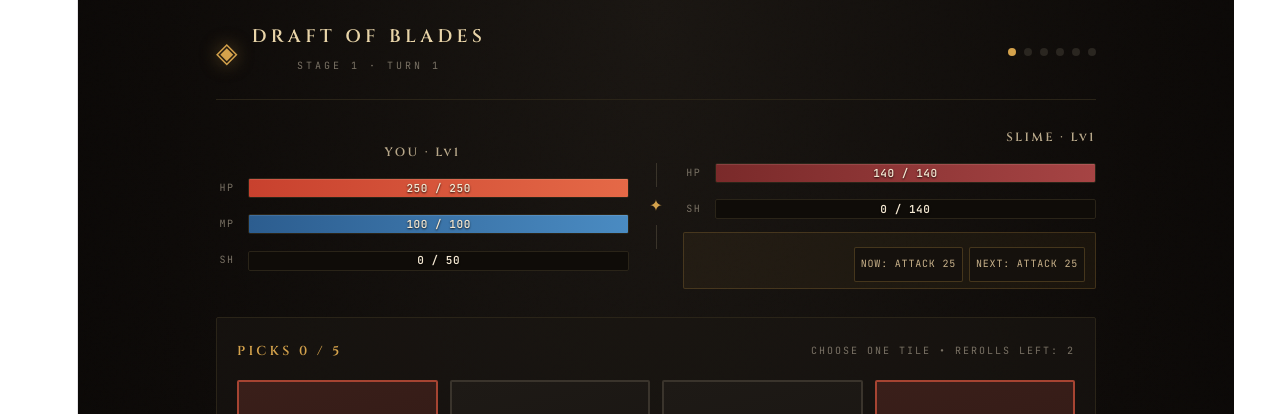
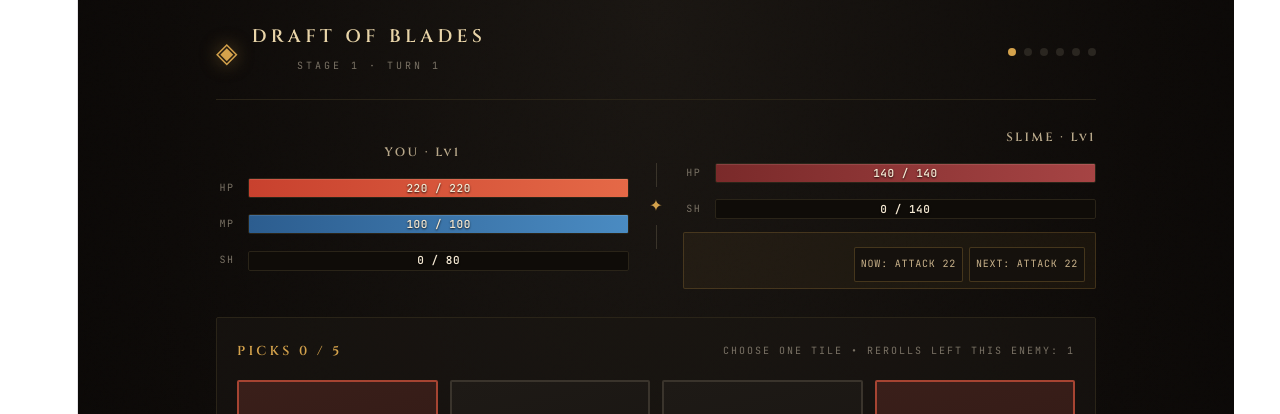
Before and after one commit to Ayazdi/combat-prototype, a React (Vite) app: page / in a window 1280 px wide. Shown: the top 414 px of the page. Built offline with nearby package versions, Linux system fonts and the light colour scheme.

Commit message:
feat: rebalance hero stats, update enemy abilities, and enhance combat mechanics

```diff
--- a/src/DraftCombat.jsx
+++ b/src/DraftCombat.jsx
@@ -1,4 +1,3 @@
-import React from 'react';
 import useCombat from './useCombat';
 import { styles, globalCss } from './styles';
 
@@ -45,11 +44,10 @@ export default function DraftCombat() {
 
         {/* Tile draft row + reroll / discard / submit controls */}
         <DraftArea
-          round={state.round}
           phase={state.phase}
           currentRow={state.currentRow}
-          rerollLocked={state.rerollLocked}
-          rerollsLeftRun={state.rerollsLeftRun}
+          rerollsLeftEnemy={state.rerollsLeftEnemy}
+          discardsLeftTurn={state.discardsLeftTurn}
           playerMana={state.playerMana}
           discardCost={state.discardCost}
           deckSize={state.deckSize}
--- a/src/components/CombatLog.jsx
+++ b/src/components/CombatLog.jsx
@@ -1,4 +1,3 @@
-import React from 'react';
 import { styles } from '../styles';
 
 // ============================================================
--- a/src/components/Combatants.jsx
+++ b/src/components/Combatants.jsx
@@ -1,4 +1,3 @@
-import React from 'react';
 import { TUNING } from '../constants';
 import { styles } from '../styles';
 
--- a/src/components/CommittedSequence.jsx
+++ b/src/components/CommittedSequence.jsx
@@ -1,4 +1,4 @@
-import React, { useState } from 'react';
+import { useState } from 'react';
 import { styles } from '../styles';
 import { tileGlyph, tileStyle } from '../tileHelpers';
 
--- a/src/components/DraftArea.jsx
+++ b/src/components/DraftArea.jsx
@@ -1,4 +1,3 @@
-import React from 'react';
 import { TUNING } from '../constants';
 import { styles } from '../styles';
 import { tileGlyph, tileLabel, tileStyle } from '../tileHelpers';
@@ -15,11 +14,10 @@ import { tileGlyph, tileLabel, tileStyle } from '../tileHelpers';
 // hits SUBMIT. Only accepted pure sequences (AA, DDD, …) pass.
 // ============================================================
 export default function DraftArea({
-  round,
   phase,
   currentRow,
-  rerollLocked,
-  rerollsLeftRun,
+  rerollsLeftEnemy,
+  discardsLeftTurn,
   playerMana,
   discardCost,
   deckSize,
@@ -38,12 +36,13 @@ export default function DraftArea({
   onSubmit,
 }) {
   const rerollDisabled =
-    phase !== 'drafting' || rerollLocked || rerollsLeftRun <= 0 || playerMana < TUNING.draft.rerollCost;
+    phase !== 'drafting' || rerollsLeftEnemy <= 0 || playerMana < TUNING.draft.rerollCost;
 
   const discardDisabled =
     phase !== 'drafting' ||
     committedLength === 0 ||
     selectedCommittedIndex === null ||
+    discardsLeftTurn <= 0 ||
     playerMana < discardCost;
 
   // Can't pick more tiles once we hit the max
@@ -63,7 +62,7 @@ export default function DraftArea({
           {phase === 'drafting'
             ? sequenceFull
               ? 'max reached — submit or discard'
-              : `choose one tile • rerolls left: ${rerollsLeftRun}`
+              : `choose one tile • rerolls left this enemy: ${rerollsLeftEnemy}`
             : phase === 'resolving'
               ? 'resolving…'
               : ''}
@@ -109,7 +108,7 @@ export default function DraftArea({
         >
           <span style={styles.ctrlIcon}>↻</span>
           <span>REROLL</span>
-          <span style={styles.ctrlCost}>{TUNING.draft.rerollCost} MP • {rerollsLeftRun} LEFT</span>
+          <span style={styles.ctrlCost}>{TUNING.draft.rerollCost} MP • {rerollsLeftEnemy} LEFT (ENEMY)</span>
         </button>
 
         <button
@@ -123,7 +122,7 @@ export default function DraftArea({
         >
           <span style={styles.ctrlIcon}>✕</span>
           <span>DISCARD SELECTED</span>
-          <span style={styles.ctrlCost}>{discardCost} MP</span>
+          <span style={styles.ctrlCost}>{discardCost} MP • {discardsLeftTurn} LEFT (TURN)</span>
         </button>
 
         {/* SUBMIT — highlighted green when the sequence is valid */}
--- a/src/components/Header.jsx
+++ b/src/components/Header.jsx
@@ -1,4 +1,3 @@
-import React from 'react';
 import { TUNING } from '../constants';
 import { styles } from '../styles';
 
--- a/src/components/ResultOverlay.jsx
+++ b/src/components/ResultOverlay.jsx
@@ -1,4 +1,3 @@
-import React from 'react';
 import { TUNING } from '../constants';
 import { styles } from '../styles';
 
--- a/src/constants.js
+++ b/src/constants.js
@@ -3,36 +3,35 @@
 // ============================================================
 export const TUNING = {
   player: {
-    maxHp: 250,
+    maxHp: 220,
     maxMana: 100,
-    maxShield: 50,
-    manaRegenPerFoe: 20,
+    maxShield: 80,
+    manaRegenPerFoe: 25,
+    hpRegenPerFoe: 20,
     startingMana: 100,
   },
   tiles: {
-    attackBase: 25,
-    defenceBase: 20,
-    attackCombos: { 2: 1.25, 3: 1.5, 4: 1.75, 5: 3.0 },
-    defenceCombos: { 2: 1.25, 3: 2, 4: 3, 5: 4 },
+    attackBase: 30,
+    defenceBase: 15,
+    attackCombos: { 2: 1.4, 3: 1.8, 4: 2.3, 5: 3.0 },
+    defenceCombos: { 2: 1.4, 3: 1.8, 4: 2.3, 5: 2.5 },
   },
   draft: {
     rowSize: 8,
     // Base number of selections allowed each turn.
     maxSequence: 5,
-    // Total rerolls available across the whole run (enemy 1 -> final enemy).
-    maxRerollsPerRun: 2,
+    // Action limits.
+    maxRerollsPerEnemy: 1,
+    maxDiscardsPerTurn: 1,
     rerollCost: 25,
     discardCost: 25,
   },
   // Deck composition per battle — shuffled fresh when a new enemy fight begins.
   // Total cards = sum of all values. Tune these to adjust tile frequency.
-  deckComposition: { A: 10, D: 8, E: 22 }, // 40 cards per battle
+  deckComposition: { A: 12, D: 10, E: 18 }, // 40 cards per battle
   enemyAI: {
     // Weighted random enemy intent: 2 attacks for each 1 defend on average.
     intentWeights: { attack: 2, defend: 1 },
-    // Level 1 defend amount starts at 10 and scales by enemy level.
-    defendBaseShield: 10,
-    defendShieldPerLevel: 5,
   },
   // Accepted combos. Submit can contain extra tiles/empties; the best
   // available combo from this list is what gets resolved.
@@ -47,11 +46,11 @@ export const TUNING = {
     E: 50,
   },
   enemies: [
-    { id: 1, name: 'Slime', hp: 140, attack: 25, ability: null },
-    { id: 2, name: 'Goblin', hp: 260, attack: 30, ability: 'charged_strike' },
-    { id: 3, name: 'Mage', hp: 220, attack: 28, ability: 'empty_plus' },
-    { id: 4, name: 'Knight', hp: 340, attack: 38, ability: 'no_first_defence' },
-    { id: 5, name: 'Warden', hp: 300, attack: 42, ability: 'reroll_lock' },
-    { id: 6, name: 'Witch', hp: 260, attack: 35, ability: 'double_discard' },
+    { id: 1, name: 'Slime', hp: 140, attack: 22, defend: 10, ability: null },
+    { id: 2, name: 'Goblin', hp: 220, attack: 28, defend: 15, ability: 'charged_strike' },
+    { id: 3, name: 'Mage', hp: 230, attack: 30, defend: 20, ability: 'empty_plus' },
+    { id: 4, name: 'Knight', hp: 320, attack: 35, defend: 25, ability: 'armored' },
+    { id: 5, name: 'Warden', hp: 280, attack: 38, defend: 30, ability: 'adaptive' },
+    { id: 6, name: 'Witch', hp: 260, attack: 42, defend: 35, ability: 'double_discard' },
   ],
 };
--- a/src/useCombat.js
+++ b/src/useCombat.js
@@ -1,6 +1,6 @@
 import { useState, useEffect, useRef } from 'react';
 import { TUNING } from './constants';
-import { buildShuffledDeck, drawFromDeck, computeResolution, abilityDescription, isValidSequence, findBestAcceptedSequence } from './gameHelpers';
+import { buildShuffledDeck, drawFromDeck, computeResolution, isValidSequence, findBestAcceptedSequence } from './gameHelpers';
 
 // ============================================================
 // useCombat — encapsulates every piece of combat state and
@@ -27,7 +27,8 @@ export default function useCombat() {
   const [picksUsed, setPicksUsed] = useState(0);
   const [pickLimit, setPickLimit] = useState(TUNING.draft.maxSequence);
   const [currentRow, setCurrentRow] = useState([]);
-  const [rerollsUsedRun, setRerollsUsedRun] = useState(0);
+  const [rerollsUsedEnemy, setRerollsUsedEnemy] = useState(0);
+  const [discardsUsedTurn, setDiscardsUsedTurn] = useState(0);
   // Persistent battle deck — rebuilt fresh at the start of each enemy fight.
   const [deck, setDeck] = useState([]);
   const [deckShuffleCount, setDeckShuffleCount] = useState(1);
@@ -39,7 +40,6 @@ export default function useCombat() {
   const [incomingDamage, setIncomingDamage] = useState(0);
   const [enemyTelegraph, setEnemyTelegraph] = useState('');
   const [enemyIntentQueue, setEnemyIntentQueue] = useState([]);
-  const [rerollLocked, setRerollLocked] = useState(false);
 
   // Ref used to auto-scroll the battle log
   const logEndRef = useRef(null);
@@ -59,8 +59,10 @@ export default function useCombat() {
   const getBattleDeckComposition = () => {
     const base = { ...TUNING.deckComposition };
     if (enemy.ability === 'empty_plus') {
-      // Mage: heavier empty tile presence in the battle deck
-      base.E += 8; base.A = Math.max(1, base.A - 4); base.D = Math.max(1, base.D - 4);
+      // Mage: shift 4 cards into No Action while keeping the deck at 40 cards.
+      base.E += 4;
+      base.A = Math.max(1, base.A - 2);
+      base.D = Math.max(1, base.D - 2);
     }
     return base;
   };
@@ -68,7 +70,7 @@ export default function useCombat() {
   /**
    * Shuffle a fresh deck for this battle and draw the initial card pool.
    * Returns [remainingDeck, initialPool].
-   * Knight's no_first_defence swaps any D cards out of the initial pool.
+   * Builds initial 8-tile board from the shuffled deck.
    */
   const buildBattleDeck = () => {
     const composition = getBattleDeckComposition();
@@ -78,18 +80,6 @@ export default function useCombat() {
       const { card, deck: nextDeck } = drawFromDeck(workingDeck, composition);
       workingDeck = nextDeck;
       initialPool.push(card);
-    }
-    if (enemy.ability === 'no_first_defence') {
-      // Remove D tiles from initial pool for Knight
-      for (let i = 0; i < initialPool.length; i++) {
-        let attempts = 0;
-        while (initialPool[i] === 'D' && workingDeck.length > 0 && attempts < 30) {
-          const { card, deck: nextDeck } = drawFromDeck(workingDeck, composition);
-          workingDeck = nextDeck;
-          if (card !== 'D') { initialPool[i] = card; break; }
-          attempts++;
-        }
-      }
     }
     return [workingDeck, initialPool];
   };
@@ -101,9 +91,9 @@ export default function useCombat() {
       : TUNING.draft.discardCost;
   };
 
-  /** Enemy defend amount scales by enemy level (id). */
+  /** Enemy defend amount is explicit per enemy definition. */
   const getEnemyDefendShield = () => {
-    return TUNING.enemyAI.defendBaseShield + (enemy.id - 1) * TUNING.enemyAI.defendShieldPerLevel;
+    return enemy.defend || 0;
   };
 
   const refillEnemyIntentBag = () => {
@@ -127,26 +117,19 @@ export default function useCombat() {
   /** Build a weighted random enemy intent for a specific turn number. */
   const rollEnemyIntent = (turnNum) => {
     let type = drawEnemyIntentType();
-    let amount = 0;
-    let text = '';
 
     // Goblin charged-strike keeps priority on every 3rd turn.
     if (enemy.ability === 'charged_strike' && turnNum % 3 === 0) {
       type = 'attack';
-      amount = 60;
-      text = `ATTACK ${amount} (CHARGED)`;
-      return { type, amount, text };
+      return { type, amount: 50, text: 'ATTACK 50 (CHARGED)' };
     }
 
     if (type === 'attack') {
-      amount = enemy.attack;
-      text = `ATTACK ${amount}`;
-    } else {
-      amount = getEnemyDefendShield();
-      text = `SHIELD +${amount}`;
+      return { type, amount: enemy.attack, text: `ATTACK ${enemy.attack}` };
     }
 
-    return { type, amount, text };
+    const defendAmount = getEnemyDefendShield();
+    return { type, amount: defendAmount, text: `SHIELD +${defendAmount}` };
   };
 
   /** Ensure we always have exactly two upcoming intents in the queue. */
@@ -171,20 +154,14 @@ export default function useCombat() {
     const currentIntent = queue[0] || { type: 'attack', amount: enemy.attack, text: `ATTACK ${enemy.attack}` };
     const incoming = currentIntent.type === 'attack' ? currentIntent.amount : 0;
 
-    // Warden reroll-lock on turns 3 & 6
-    if (enemy.ability === 'reroll_lock' && (turnNum === 3 || turnNum === 6)) {
-      setRerollLocked(true);
-    } else {
-      setRerollLocked(false);
-    }
-
     setIncomingDamage(incoming);
-    const lockText = enemy.ability === 'reroll_lock' && (turnNum === 3 || turnNum === 6) ? ' • Reroll locked' : '';
-    setEnemyTelegraph(lockText ? `REROLL LOCKED${lockText}` : '');
+    setEnemyTelegraph('');
     setCommitted([]);
     setSelectedCommittedIndex(null);
     setPicksUsed(0);
     setPickLimit(TUNING.draft.maxSequence);
+    setDiscardsUsedTurn(0);
+    if (turnNum === 1) setRerollsUsedEnemy(0);
     setRound(1);
     setPhase('drafting');
   };
@@ -195,10 +172,9 @@ export default function useCombat() {
 
   /** When the enemy changes, announce and start the first turn */
   useEffect(() => {
-    addLog(`Battle begins: ${enemy.name} (${enemy.hp} HP, ${enemy.attack} ATK)`);
-    if (enemy.ability) addLog(`Passive: ${abilityDescription(enemy.ability)}`);
     // Build a fresh deck and initial card pool for this battle.
     const [newDeck, initialPool] = buildBattleDeck();
+    // eslint-disable-next-line react-hooks/set-state-in-effect
     setDeck(newDeck);
     setCurrentRow(initialPool);
     setDeckShuffleCount(1);
@@ -230,7 +206,7 @@ export default function useCombat() {
     // Fill only truly empty slots (undefined/null). E is a real card in hand.
     const emptyIndex = committed.findIndex((t) => t === undefined || t === null);
     const newCommitted = [...committed];
-    let placedIndex = 0;
+    let placedIndex;
     if (emptyIndex >= 0) {
       newCommitted[emptyIndex] = tile;
       placedIndex = emptyIndex;
@@ -245,7 +221,6 @@ export default function useCombat() {
     setSelectedCommittedIndex(placedIndex);
     setPicksUsed((v) => v + 1);
 
-    const nextRound = round + 1;
     setRound((r) => r + 1);
 
     // Draw the replacement card from the persistent battle deck.
@@ -286,8 +261,7 @@ export default function useCombat() {
 
   /** Spend mana to reroll all 4 cards (max 2 per run) */
   const reroll = () => {
-    if (rerollLocked) return;
-    if (rerollsUsedRun >= TUNING.draft.maxRerollsPerRun) return;
+    if (rerollsUsedEnemy >= TUNING.draft.maxRerollsPerEnemy) return;
     if (playerMana < TUNING.draft.rerollCost) return;
     setPlayerMana((m) => m - TUNING.draft.rerollCost);
     // Draw rowSize fresh cards from the persistent battle deck (replaces whole pool).
@@ -304,7 +278,11 @@ export default function useCombat() {
     setDeck(workingDeck);
     if (reshuffleHits > 0) setDeckShuffleCount((v) => v + reshuffleHits);
     setCurrentRow(newPool);
-    setRerollsUsedRun((v) => v + 1);
+    setRerollsUsedEnemy((v) => v + 1);
+    if (enemy.ability === 'adaptive') {
+      setEnemyShield((s) => s + 25);
+      addLog(`  ${enemy.name} adapts: +25 shield (reroll)`);
+    }
   };
 
   /** Select a committed tile index to discard. Clicking again clears selection. */
@@ -321,6 +299,7 @@ export default function useCombat() {
    */
   const discardSelected = () => {
     if (committed.length === 0) return;
+    if (discardsUsedTurn >= TUNING.draft.maxDiscardsPerTurn) return;
     const discardIndex =
       selectedCommittedIndex !== null && selectedCommittedIndex >= 0 && selectedCommittedIndex < committed.length
         ? selectedCommittedIndex
@@ -344,7 +323,12 @@ export default function useCombat() {
 
     // Discard allows one additional pick this turn.
     setPickLimit((limit) => limit + 1);
+    setDiscardsUsedTurn((v) => v + 1);
     setSelectedCommittedIndex(null);
+    if (enemy.ability === 'adaptive') {
+      setEnemyShield((s) => s + 25);
+      addLog(`  ${enemy.name} adapts: +25 shield (discard)`);
+    }
   };
 
   /** Move one action card to an empty hand slot (null/undefined only). */
@@ -408,9 +392,14 @@ export default function useCombat() {
     addLog(logParts.join(' / '));
 
     // --- Apply player damage to enemy (enemy shield absorbs first) ---
-    const enemyAbsorbed = Math.min(enemyShield, damage);
+    const armoredReduction = enemy.ability === 'armored' && damage > 0 ? 10 : 0;
+    const effectiveDamage = Math.max(0, damage - armoredReduction);
+    if (armoredReduction > 0) {
+      addLog(`  ${enemy.name} armor reduces hit by ${armoredReduction}`);
+    }
+    const enemyAbsorbed = Math.min(enemyShield, effectiveDamage);
     const enemyShieldAfterHit = enemyShield - enemyAbsorbed;
-    const dealtToHp = damage - enemyAbsorbed;
+    const dealtToHp = effectiveDamage - enemyAbsorbed;
     const newEnemyHp = Math.max(0, enemyHp - dealtToHp);
     if (enemyAbsorbed > 0) {
       addLog(`  ${enemy.name} shield absorbs ${enemyAbsorbed}`);
@@ -420,10 +409,13 @@ export default function useCombat() {
 
     if (newEnemyHp <= 0) {
       const manaAfterFoe = Math.min(TUNING.player.maxMana, playerMana + TUNING.player.manaRegenPerFoe);
+      const hpAfterFoe = Math.min(TUNING.player.maxHp, playerHp + TUNING.player.hpRegenPerFoe);
       setPlayerShield(shieldAfterGain);
       setPlayerMana(manaAfterFoe);
+      setPlayerHp(hpAfterFoe);
       addLog(`✦ ${enemy.name} defeated`);
       addLog(`+${TUNING.player.manaRegenPerFoe} MP after foe (${manaAfterFoe}/${TUNING.player.maxMana})`);
+      addLog(`+${TUNING.player.hpRegenPerFoe} HP after foe (${hpAfterFoe}/${TUNING.player.maxHp})`);
       setPhase('victory');
       return;
     }
@@ -500,8 +492,8 @@ export default function useCombat() {
     setEnemyShield(0);
     setTurn(1);
     setLog([]);
-    // Restart starts a fresh run budget.
-    setRerollsUsedRun(0);
+    setRerollsUsedEnemy(0);
+    setDiscardsUsedTurn(0);
     setSelectedCommittedIndex(null);
     // Rebuild the deck and pool for this fight.
     const [newDeck, initialPool] = buildBattleDeck();
@@ -519,7 +511,8 @@ export default function useCombat() {
   const discardCost = getDiscardCost();
   const sequenceValid = isValidSequence(committed);
   const sequenceFull = picksUsed >= pickLimit;
-  const rerollsLeftRun = Math.max(0, TUNING.draft.maxRerollsPerRun - rerollsUsedRun);
+  const rerollsLeftEnemy = Math.max(0, TUNING.draft.maxRerollsPerEnemy - rerollsUsedEnemy);
+  const discardsLeftTurn = Math.max(0, TUNING.draft.maxDiscardsPerTurn - discardsUsedTurn);
   const deckCounts = deck.reduce((acc, card) => {
     acc[card] = (acc[card] || 0) + 1;
     return acc;
@@ -545,13 +538,14 @@ export default function useCombat() {
       pickLimit,
       handSlotCount,
       currentRow,
-      rerollsUsedRun,
+      rerollsUsedEnemy,
+      discardsUsedTurn,
       deckSize: deck.length,
       deckCounts,
       deckShuffleCount,
       deckIsShuffled: true,
-      rerollsLeftRun,
-      rerollLocked,
+      rerollsLeftEnemy,
+      discardsLeftTurn,
       log,
       phase,
       incomingDamage,
```
Also changed, not shown: src/gameHelpers.js (+5 -5 lines), 2 other files (tests, documents, lock files or other folders).
